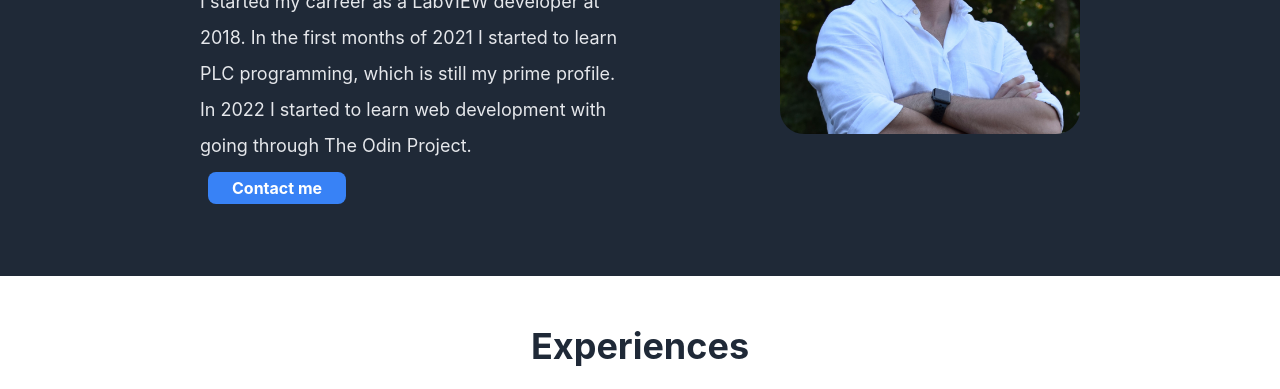
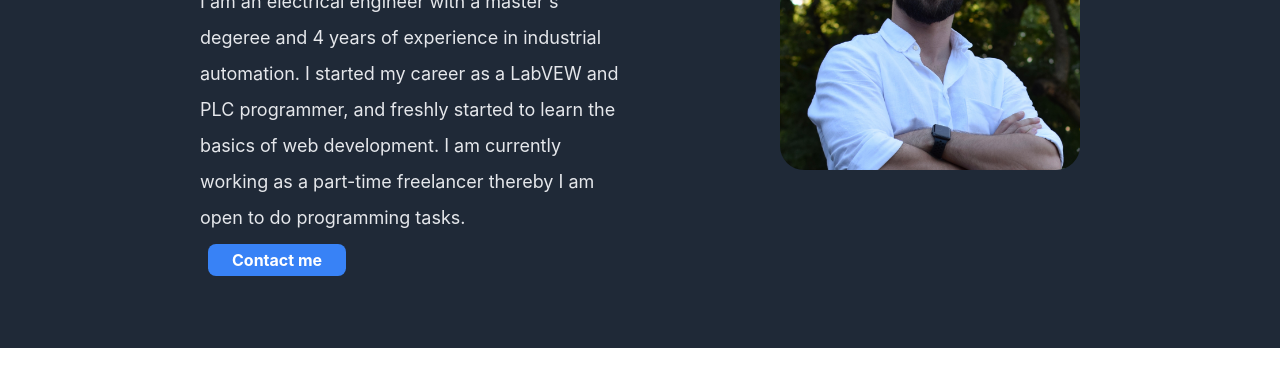
Before and after one commit to Sprakeful/landing-page, a plain HTML site: page index.html in a window 1280 px wide. Shown: the part 494-883 px from the top of the page. Drawn offline with Linux system fonts and the light colour scheme.

Commit message:
Modify introduction

```diff
--- a/index.html
+++ b/index.html
@@ -21,9 +21,10 @@
         <div class="introduction">
             <div class="info">
                 <h1>Industrial automation and software development</h1>
-                <p>I started my carreer as a LabVIEW developer at 2018.
-                    In the first months of 2021 I started to learn PLC programming, which is still my prime profile.
-                    In 2022 I started to learn web development with going through The Odin Project.</p>
+                <p>I am an electrical engineer with a master's degeree and 4 years of experience in industrial automation.
+                    I started my career as a LabVEW and PLC programmer, and freshly started to learn the basics of web development.
+                    I am currently working as a part-time freelancer thereby I am open to do programming tasks.
+                </p>
                 <a href="#">Contact me</a>
             </div>
             <img src="./img/BK_portrait.jpeg">
```
